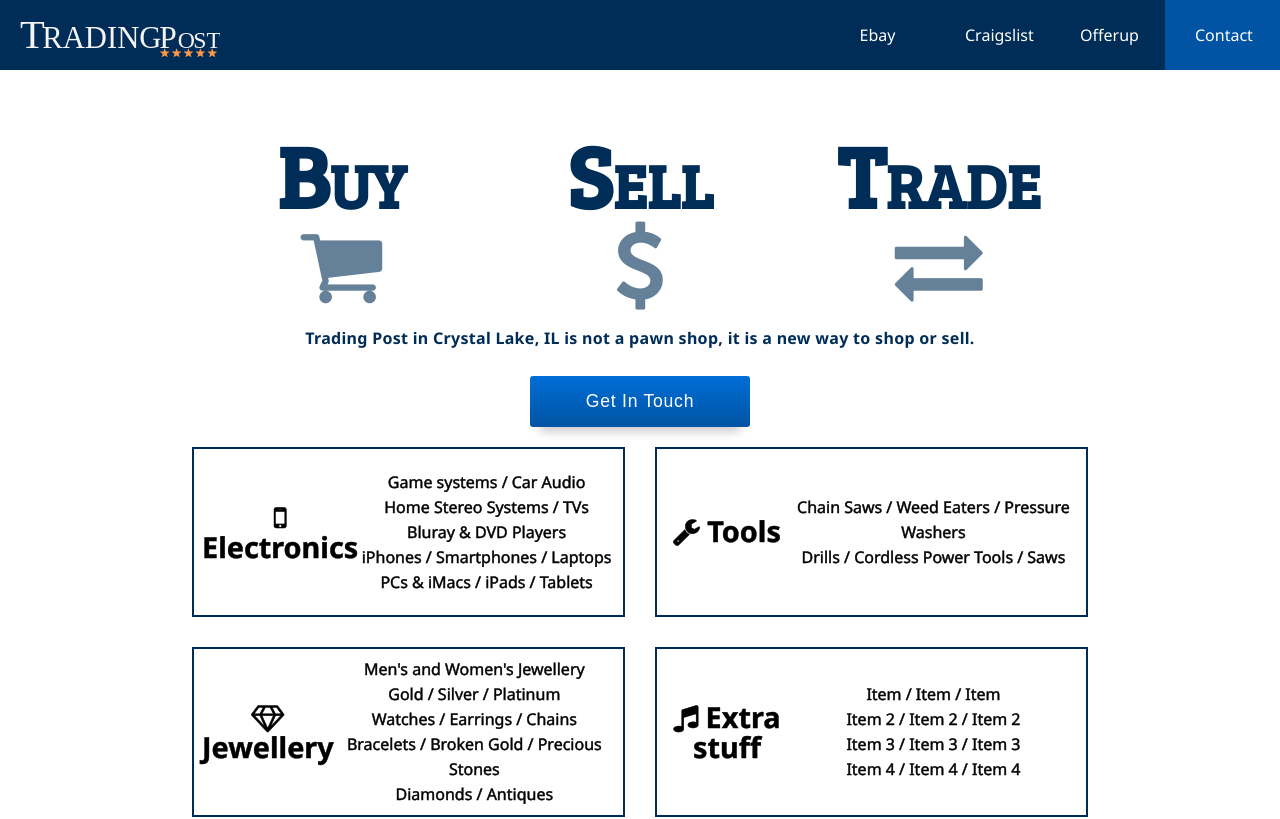
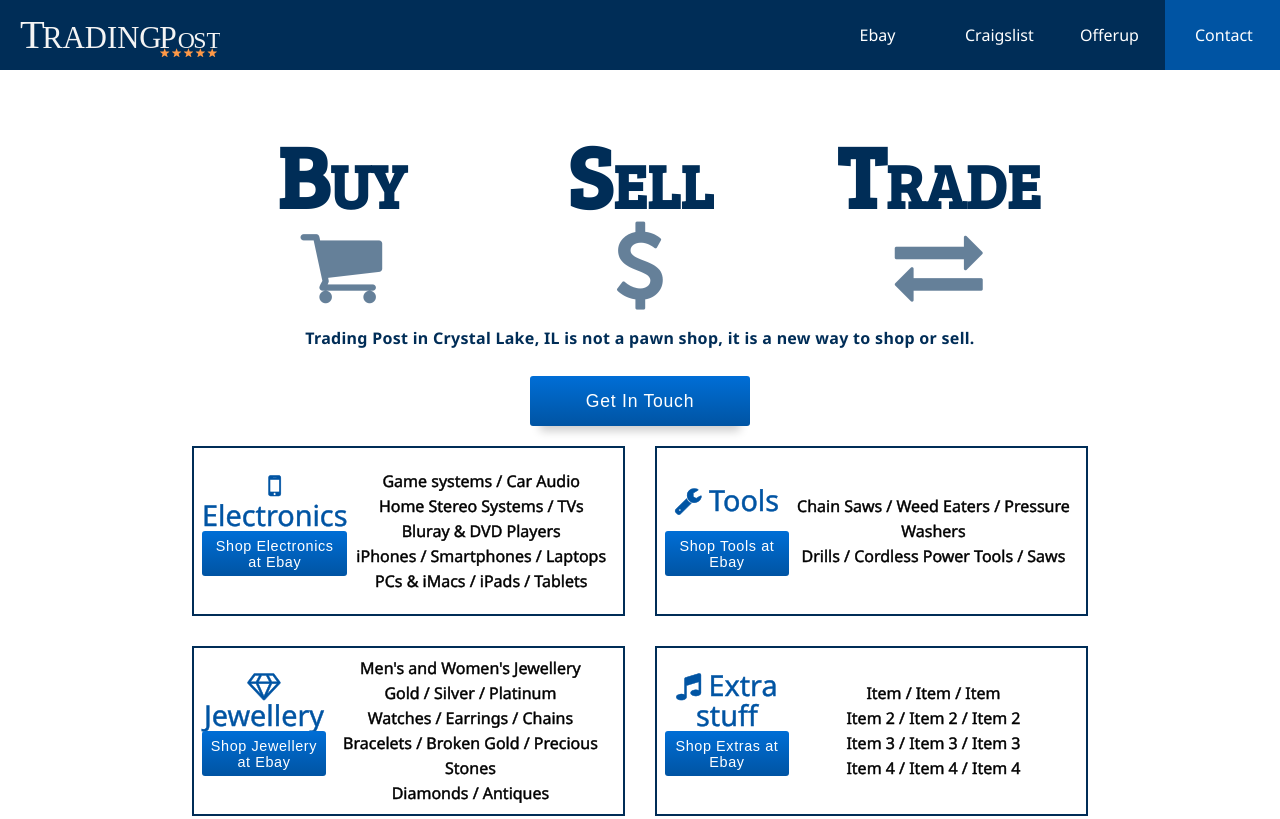
Before and after one commit to SPDUK/tradingpost, a React (Create React App) app: page /#/ in a window 1280 px wide. Shown: the top 819 px of the page. Built offline with nearby package versions, Linux system fonts and the light colour scheme.

Commit message:
added button links to ebay

```diff
--- a/src/components/buyselltrade.jsx
+++ b/src/components/buyselltrade.jsx
@@ -47,7 +47,12 @@ class BuySellTrade extends Component {
           </div>
           <div className="buyselltrade-grid-merch">
             <div className="buyselltrade-merch">
-              <p className="buyselltrade-merch-icon"><i className="fa fa-mobile" /> Electronics</p>
+              <p className="buyselltrade-merch-icon">
+              <i className="fa fa-mobile"><span> Electronics</span></i>
+              <a href="https://www.ebay.com/sch/Jewelry-Watches/281/m.html?_nkw=&_armrs=1&_ipg=&_from=&_ssn=pajatek1&_sac=1">
+                  <button className="button">Shop Electronics at Ebay</button>
+                </a>
+              </p>
               <div className="buyselltrade-merch-info">
                 <p>Game systems / Car Audio</p>
                 <p>Home Stereo Systems / TVs</p>
@@ -57,14 +62,24 @@ class BuySellTrade extends Component {
               </div>
             </div>
             <div className="buyselltrade-merch">
-              <p className="buyselltrade-merch-icon"><i className="fa fa-wrench" /> Tools</p>
+              <p className="buyselltrade-merch-icon">
+                <i className="fa fa-wrench"><span> Tools</span></i>
+                <a href="https://www.ebay.com/sch/Jewelry-Watches/281/m.html?_nkw=&_armrs=1&_ipg=&_from=&_ssn=pajatek1&_sac=1">
+                  <button className="button">Shop Tools at Ebay</button>
+                </a>
+                </p>
               <div className="buyselltrade-merch-info">
                 <p>Chain Saws / Weed Eaters / Pressure Washers</p>
                 <p>Drills / Cordless Power Tools / Saws</p>
               </div>
             </div>
             <div className="buyselltrade-merch">
-              <p className="buyselltrade-merch-icon"><i className="fa fa-diamond"/> Jewellery</p>
+              <p className="buyselltrade-merch-icon">
+                <i className="fa fa-diamond"><span> Jewellery</span></i>
+                <a href="https://www.ebay.com/sch/Jewelry-Watches/281/m.html?_nkw=&_armrs=1&_ipg=&_from=&_ssn=pajatek1&_sac=1">
+                  <button className="button">Shop Jewellery at Ebay</button>
+                </a>
+                </p>
               <div className="buyselltrade-merch-info">
                 <p>Men's and Women's Jewellery</p>
                 <p>Gold / Silver / Platinum</p>
@@ -74,7 +89,12 @@ class BuySellTrade extends Component {
               </div>
             </div>
             <div className="buyselltrade-merch">
-              <p className="buyselltrade-merch-icon"><i className="fa fa-music" /> Extra stuff</p>
+              <p className="buyselltrade-merch-icon">
+                <i className="fa fa-music"><span> Extra stuff</span></i>
+              <a href="https://www.ebay.com/sch/Jewelry-Watches/281/m.html?_nkw=&_armrs=1&_ipg=&_from=&_ssn=pajatek1&_sac=1">
+                  <button className="button">Shop Extras at Ebay</button>
+                </a>
+              </p>
               <div className="buyselltrade-merch-info">
                 <p>Item / Item / Item</p>
                 <p>Item 2 / Item 2 / Item 2</p>
@@ -95,7 +115,7 @@ class BuySellTrade extends Component {
         </div>
       </div>
     );
-  };
+  }
 }
 
 export default BuySellTrade;
--- a/src/styles/app.css
+++ b/src/styles/app.css
@@ -29,7 +29,7 @@ footer, header, hgroup, menu, nav, section {
 
 body {
   line-height: 1;
-  font-family: 'Noto Sans', sans-serif; }
+  font-family: 'Noto Sans', sans-serif !important; }
 
 ol, ul {
   list-style: none; }
@@ -61,6 +61,7 @@ a {
       margin-right: 15%; } }
 
 .button {
+  height: 50px;
   text-align: center;
   color: white;
   letter-spacing: 0.0425em;
@@ -68,15 +69,13 @@ a {
   background: linear-gradient(#006ED6, #0054A3);
   cursor: pointer;
   border-radius: 3px;
-  border: 0;
-  padding: 15px; }
+  border: 0; }
   @media (min-width: 768px) {
     .button {
       font-size: 1.1em; } }
   .button:hover {
     background: linear-gradient(#007FF7, #0061BC);
-    color: white;
-    letter-spacing: 0.08em; }
+    color: white; }
 
 @media screen and (-ms-high-contrast: active), (-ms-high-contrast: none) {
   .buyselltrade-title {
--- a/src/styles/app.scss
+++ b/src/styles/app.scss
@@ -32,7 +32,7 @@ footer, header, hgroup, menu, nav, section {
 }
 body {
 	line-height: 1;
-	font-family: 'Noto Sans', sans-serif;
+	font-family: 'Noto Sans', sans-serif !important;
 }
 ol, ul {
 	list-style: none;
@@ -66,6 +66,7 @@ a {
 	}
 }
 .button {
+	height: 50px;
 	text-align: center;
 	color: $white;
 	letter-spacing: 0.0425em;
@@ -74,14 +75,12 @@ a {
 	cursor: pointer;
 	border-radius:3px;
 	border: 0;
-	padding: 15px;
 	@include breakpoint(sm){
 		font-size: 1.1em;
 	}
 	&:hover {
 		background: linear-gradient(#007FF7, #0061BC);
 		color: white;
-		letter-spacing: 0.08em;
 		}
 }
 @media screen and (-ms-high-contrast: active), (-ms-high-contrast: none) {
--- a/src/styles/buyselltrade.css
+++ b/src/styles/buyselltrade.css
@@ -52,6 +52,9 @@
       .buyselltrade-merch {
         padding: 8px; } }
     .buyselltrade-merch-icon {
+      color: #0054A3;
+      display: grid;
+      grid-template-rows: 1fr 1fr;
       font-size: 1.3em;
       font-weight: 800;
       align-self: center; }
@@ -61,6 +64,13 @@
       @media (min-width: 992px) {
         .buyselltrade-merch-icon {
           font-size: 1.8em; } }
+      .buyselltrade-merch-icon button {
+        -webkit-text-stroke: 0px;
+        height: 45px;
+        font-size: 0.50em; }
+      .buyselltrade-merch-icon span {
+        color: #0054A3;
+        font-family: noto sans, sans-serif; }
     .buyselltrade-merch-info {
       font-size: 0.8em;
       align-self: center;
--- a/src/styles/buyselltrade.scss
+++ b/src/styles/buyselltrade.scss
@@ -59,6 +59,9 @@
       padding: 8px;
     }
     &-icon {
+      color: $lightBlue;
+      display: grid;
+      grid-template-rows: 1fr 1fr;
       font-size: 1.3em;
       font-weight: 800;
       align-self: center;
@@ -67,6 +70,15 @@
       }
       @include breakpoint(md) {
         font-size: 1.8em;
+      }
+      button {
+        -webkit-text-stroke: 0px;
+        height: 45px;
+        font-size: 0.50em;
+      }
+      span {
+        color: $lightBlue;
+        font-family: noto sans, sans-serif;
       }
     }
     &-info {
```
